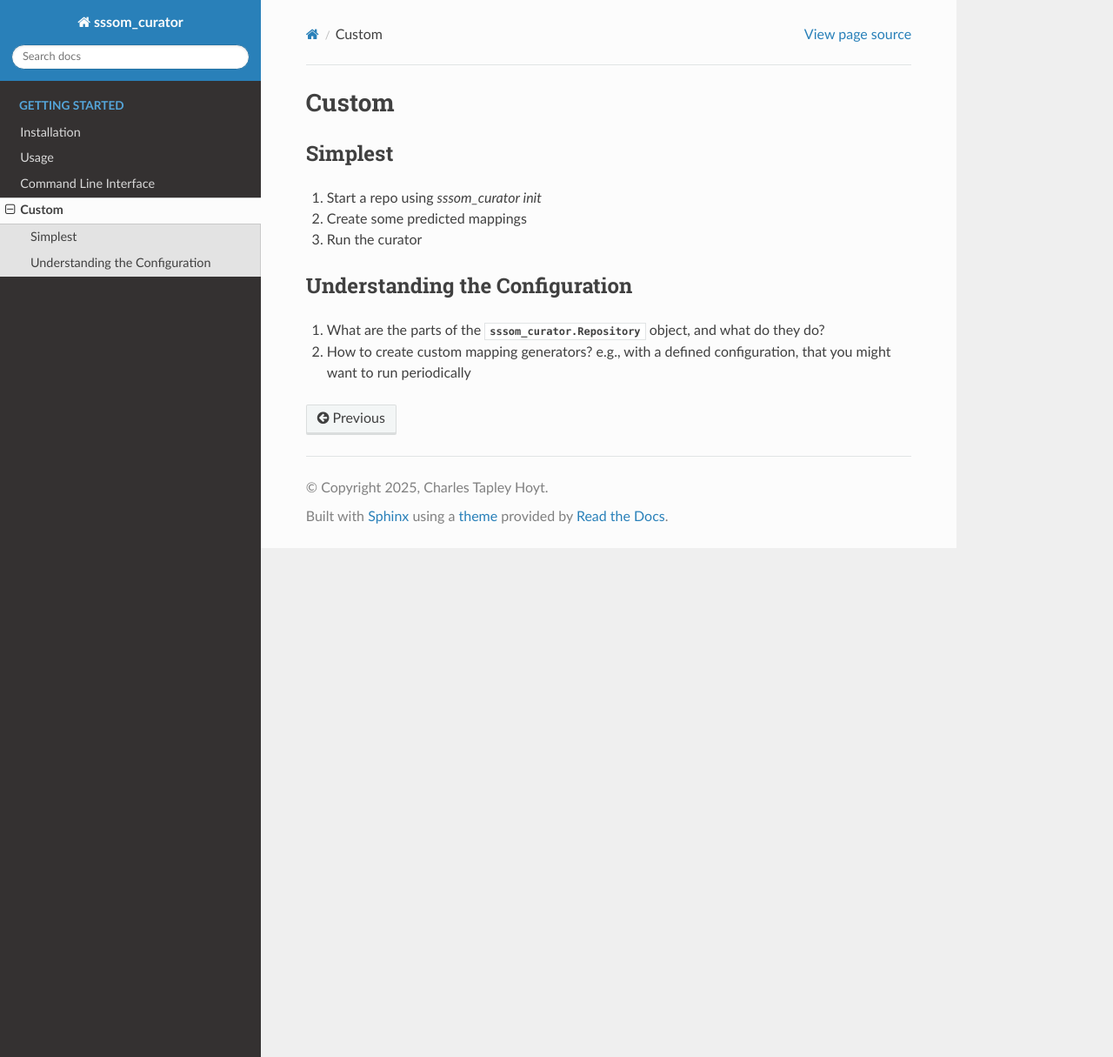
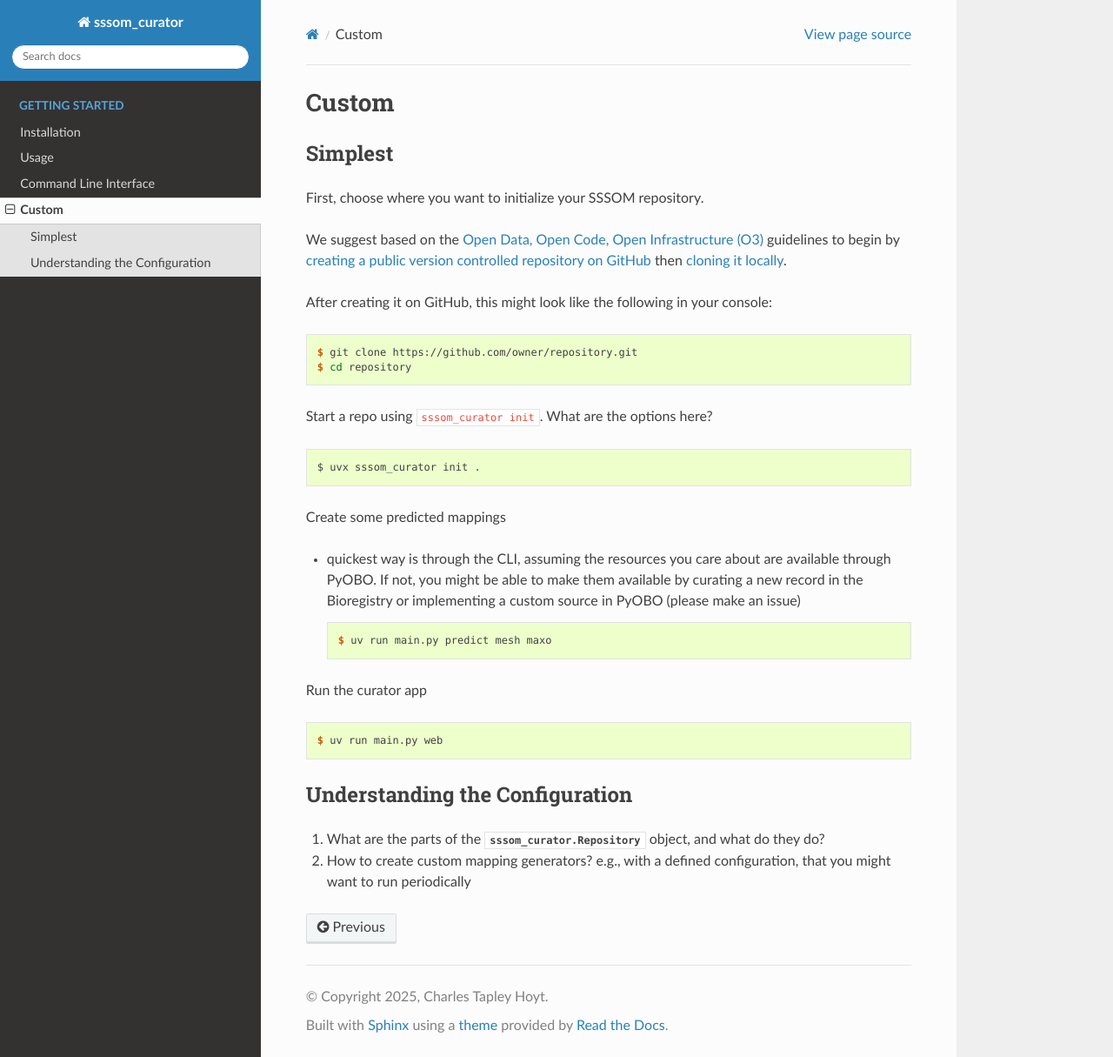
Before and after one commit to cthoyt/sssom-curator, a Sphinx documentation site: the page built from docs/source/custom.rst, in a window 1280 px wide and 1215 px high. Shown: the whole window at 87% size. Built offline with Sphinx 7.4.7 and the Read the Docs theme 3.1.0, drawn with Linux system fonts in a browser that asks for light colours.

Commit message:
Update custom.rst

```diff
--- a/docs/source/custom.rst
+++ b/docs/source/custom.rst
@@ -4,9 +4,44 @@ Custom
 Simplest
 --------
 
-1. Start a repo using `sssom_curator init`
-2. Create some predicted mappings
-3. Run the curator
+First, choose where you want to initialize your SSSOM repository.
+
+We suggest based on the `Open Data, Open Code, Open Infrastructure (O3)
+<https://doi.org/10.1038/s41597-024-03406-w>`_ guidelines to begin by `creating a public
+version controlled repository on GitHub
+<https://docs.github.com/en/repositories/creating-and-managing-repositories/creating-a-new-repository>`_
+then `cloning it locally
+<https://docs.github.com/en/repositories/creating-and-managing-repositories/cloning-a-repository>`_.
+
+After creating it on GitHub, this might look like the following in your console:
+
+.. code-block:: console
+
+    $ git clone https://github.com/owner/repository.git
+    $ cd repository
+
+Start a repo using ``sssom_curator init``. What are the options here?
+
+.. code-block::
+
+    $ uvx sssom_curator init .
+
+Create some predicted mappings
+
+- quickest way is through the CLI, assuming the resources you care about are available
+  through PyOBO. If not, you might be able to make them available by curating a new
+  record in the Bioregistry or implementing a custom source in PyOBO (please make an
+  issue)
+
+  .. code-block:: console
+
+      $ uv run main.py predict mesh maxo
+
+Run the curator app
+
+.. code-block:: console
+
+    $ uv run main.py web
 
 Understanding the Configuration
 -------------------------------
```
